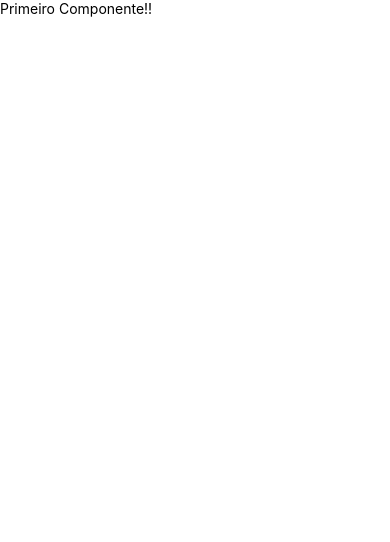
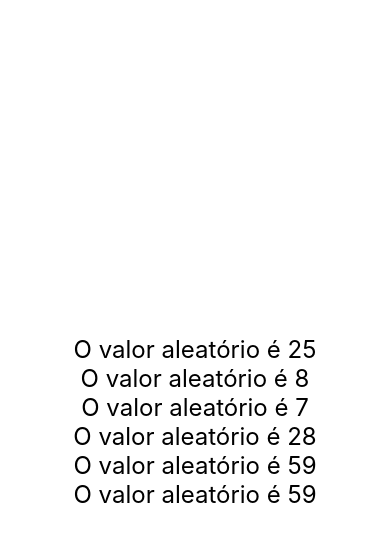
Before and after one commit to GabrielMoyaIFPR/Curso_ReactNative, a React Native app in the folder AwesomeProject/: screen / in a window 390 px wide. Shown: the top 542 px of the page. Built offline with nearby package versions, Linux system fonts and the light colour scheme.

Commit message:
Finalizando primeiros desafios

```diff
--- a/AwesomeProject/src/App.js
+++ b/AwesomeProject/src/App.js
@@ -1,6 +1,33 @@
 import React from 'react';
-import { View } from 'react-native';
+import { View, StyleSheet } from 'react-native';
+import Aleatorio from './components/Aleatorio';
+// import Primeiro from './components/Primeiro';
+// import CompPadrao, {Comp1, Comp2} from './components/Multi';
+// import MinMax from './components/MinMax';
 
-import Primeiro from './components/Primeiro';
 
-export default () => <View><Primeiro/></View>
+export default () => (
+    <View style={style.App}>
+        <Aleatorio min={1} max={60}/>
+        <Aleatorio min={1} max={60}/>
+        <Aleatorio min={1} max={60}/>
+        <Aleatorio min={1} max={60}/>
+        <Aleatorio min={1} max={60}/>
+        <Aleatorio min={1} max={60}/>
+        {/* <MinMax min={3} max={20}/>
+        <MinMax min={20} max={75}/> */}
+        {/* <CompPadrao />
+        <Comp1 />
+        <Comp2 />
+        <Primeiro/> */}
+    </View>
+);
+
+const style = StyleSheet.create({
+    App: {
+        flexGrow: 1,
+        justifyContent: 'center',
+        alignItems: 'center',
+        padding: 20,
+    }
+});
--- /dev/null
+++ b/AwesomeProject/src/components/Aleatorio.js
@@ -0,0 +1,13 @@
+import React from 'react';
+import { Text, View } from 'react-native';
+import Estilo from './estilo';
+
+export default ({ min, max }) => {
+    const delta = max - min + 1;
+    const aleatorio = parseInt(Math.random() * delta) + min;
+    return (
+        <Text style={Estilo.txtG}>
+            O valor aleatório é {aleatorio}
+        </Text>
+    )
+}
--- /dev/null
+++ b/AwesomeProject/src/components/MinMax.js
@@ -0,0 +1,9 @@
+import React from "react";
+import { Text } from "react-native";
+import Estilo from "./estilo";
+
+export default props => (
+    <Text style={Estilo.txtG}>
+        O valor {props.max} é maior que o {props.min}
+    </Text>
+);
--- /dev/null
+++ b/AwesomeProject/src/components/Multi.js
@@ -0,0 +1,13 @@
+import React from 'react';
+import { Text, View } from 'react-native';
+import Estilo from './estilo';
+
+export default function Comp() {
+    return <Text style={Estilo.txtG}>Comp #Oficial</Text>
+}
+export function Comp1() {
+    return <Text style={Estilo.txtG}>Comp #01</Text>
+}
+export function Comp2() {
+    return <Text style={Estilo.txtG}>Comp #02</Text>
+}
--- a/AwesomeProject/src/components/Primeiro.js
+++ b/AwesomeProject/src/components/Primeiro.js
@@ -1,6 +1,7 @@
 import React from 'react';
 import { Text } from 'react-native';
+import Estilo from './estilo';
 
 export default () => {
-    return <Text>Primeiro Componente!!</Text>
+    return <Text style={Estilo.txtG}>Componente!!</Text>
 }
--- /dev/null
+++ b/AwesomeProject/src/components/estilo.js
@@ -0,0 +1,8 @@
+import {StyleSheet} from 'react-native';
+
+export default StyleSheet.create({
+    txtG: {
+        fontSize: 24,
+        textAlign: 'center',
+    }
+});
```
